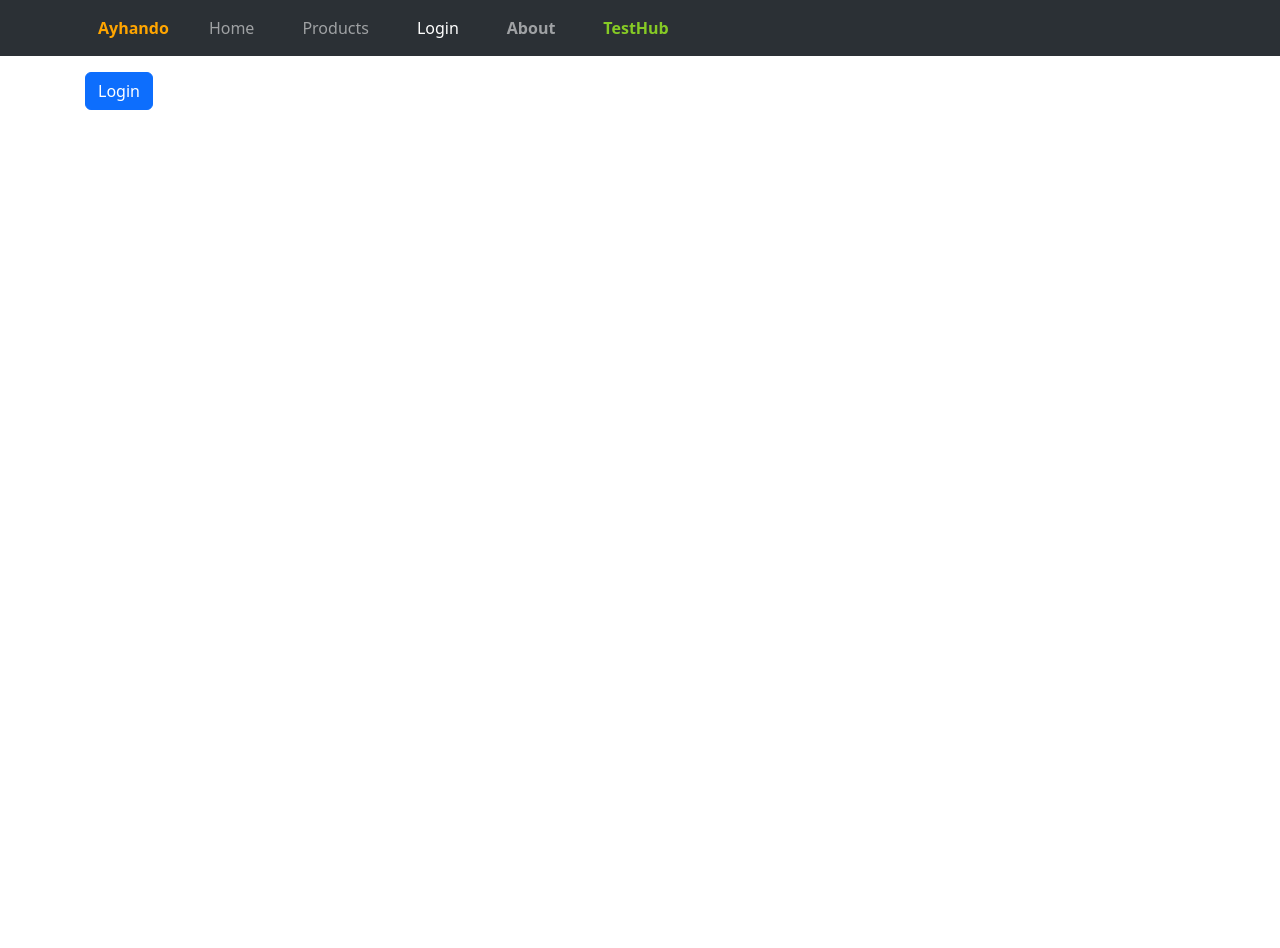
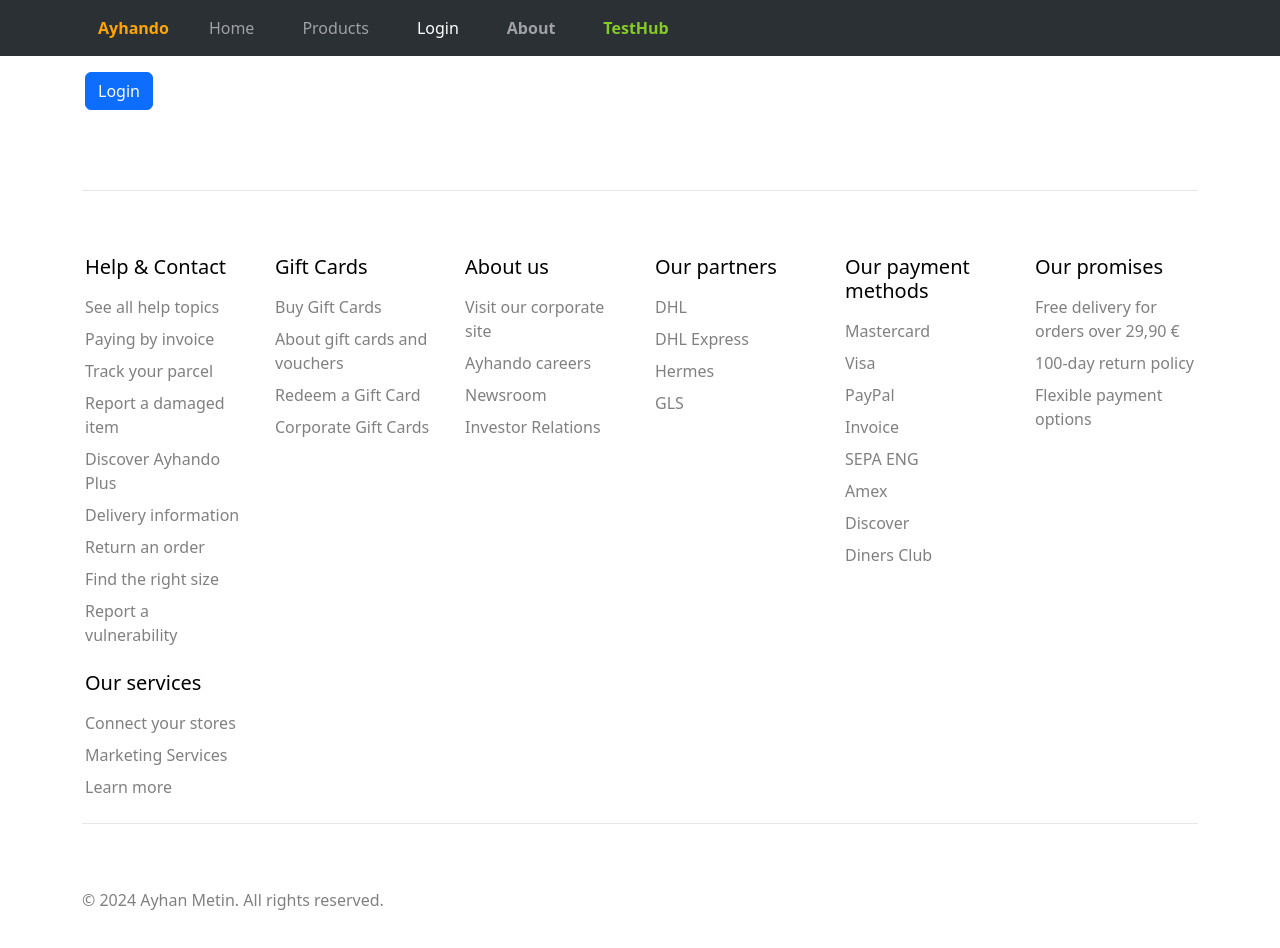
Before and after one commit to ayhanmetin/ayhando-ecommerce, a React (Vite) app: page /login in a window 1280 px wide. Shown: the top 948 px of the page. Before the commit the page ends 800 px from the top, so only its background shows below. Built offline with nearby package versions, Linux system fonts and the light colour scheme.

Commit message:
initial commit

```diff
--- a/src/App.jsx
+++ b/src/App.jsx
@@ -3,6 +3,7 @@ import NavBar from './components/NavBar';
 import SiteRoutes from './SiteRoutes';
 import 'bootstrap/dist/css/bootstrap.min.css';
 import { SiteContext } from './context/SiteContext';
+import Footer from './components/Footer';
 
 function App() {
   const { user, handleLogin, handleLogout } = useContext(SiteContext);
@@ -17,6 +18,7 @@ function App() {
           </div>
         </div>
       </div>
+      <Footer />
     </>
   );
 }
--- a/src/components/Footer.jsx
+++ b/src/components/Footer.jsx
@@ -1,109 +1,116 @@
-import React, { useContext } from 'react';
+import React from 'react';
 
 export default function Footer() {
+  // Inline styles
+  const footerStyle = {
+    marginTop: '5rem',
+    color: 'gray',
+    paddingBottom: '4rem',
+    backgroundColor: 'white',
+  };
 
+  const sectionHeaderStyle = {
+    color: 'black',
+    marginBottom: '1rem',
+  };
+
+  const navLinkStyle = {
+    color: 'gray',
+    textDecoration: 'none',
+    paddingBottom: '0.5rem',
+  };
+
+  const logoStyle = {
+    height: '20px',
+    marginRight: '10px',
+  };
+
+  const copyrightStyle = {
+    paddingTop: '4rem',
+    borderTop: '1px solid #e7e7e7',
+  };
+
+  // Function to render a nav section
+  const renderNavSection = (title, links) => (
+    <div className="col-6 col-md-2 mb-3">
+      <h5 style={sectionHeaderStyle}>{title}</h5>
+      <ul className="nav flex-column">
+        {links.map((link) => (
+          <li key={link} className="nav-item mb-2">
+            <a href="#" style={navLinkStyle}>
+              {link}
+            </a>
+          </li>
+        ))}
+      </ul>
+    </div>
+  );
 
   return (
-    <div className="mt-5" data-bs-theme="dark">
+    <div style={footerStyle}>
       <div className="container">
-        <footer className="py-5">
+        <footer>
+          <div
+            className="d-flex flex-column flex-sm-row justify-content-between"
+            style={copyrightStyle}
+          ></div>
           <div className="row">
-            <div className="col-6 col-md-2 mb-3">
-              <h5>Section</h5>
-              <ul className="nav flex-column">
-                <li className="nav-item mb-2">
-                  <a href="#" className="nav-link p-0 text-muted">
-                    Home
-                  </a>
-                </li>
-                <li className="nav-item mb-2">
-                  <a href="#" className="nav-link p-0 text-muted">
-                    Features
-                  </a>
-                </li>
-                <li className="nav-item mb-2">
-                  <a href="#" className="nav-link p-0 text-muted">
-                    Pricing
-                  </a>
-                </li>
-                <li className="nav-item mb-2">
-                  <a href="#" className="nav-link p-0 text-muted">
-                    FAQs
-                  </a>
-                </li>
-                <li className="nav-item mb-2">
-                  <a href="#" className="nav-link p-0 text-muted">
-                    About
-                  </a>
-                </li>
-              </ul>
-            </div>
-
-            <div className="col-6 col-md-2 mb-3">
-              <h5>Section</h5>
-              <ul className="nav flex-column">
-                <li className="nav-item mb-2">
-                  <a href="#" className="nav-link p-0 text-muted">
-                    Home
-                  </a>
-                </li>
-                <li className="nav-item mb-2">
-                  <a href="#" className="nav-link p-0 text-muted">
-                    Features
-                  </a>
-                </li>
-                <li className="nav-item mb-2">
-                  <a href="#" className="nav-link p-0 text-muted">
-                    Pricing
-                  </a>
-                </li>
-                <li className="nav-item mb-2">
-                  <a href="#" className="nav-link p-0 text-muted">
-                    FAQs
-                  </a>
-                </li>
-                <li className="nav-item mb-2">
-                  <a href="#" className="nav-link p-0 text-muted">
-                    About
-                  </a>
-                </li>
-              </ul>
-            </div>
-
-            <div className="col-6 col-md-2 mb-3">
-              <h5>Section</h5>
-              <ul className="nav flex-column">
-                <li className="nav-item mb-2">
-                  <a href="#" className="nav-link p-0 text-muted">
-                    Home
-                  </a>
-                </li>
-                <li className="nav-item mb-2">
-                  <a href="#" className="nav-link p-0 text-muted">
-                    Features
-                  </a>
-                </li>
-                <li className="nav-item mb-2">
-                  <a href="#" className="nav-link p-0 text-muted">
-                    Pricing
-                  </a>
-                </li>
-                <li className="nav-item mb-2">
-                  <a href="#" className="nav-link p-0 text-muted">
-                    FAQs
-                  </a>
-                </li>
-                <li className="nav-item mb-2">
-                  <a href="#" className="nav-link p-0 text-muted">
-                    About
-                  </a>
-                </li>
-              </ul>
-            </div>
+            {renderNavSection('Help & Contact', [
+              'See all help topics',
+              'Paying by invoice',
+              'Track your parcel',
+              'Report a damaged item',
+              'Discover Ayhando Plus',
+              'Delivery information',
+              'Return an order',
+              'Find the right size',
+              'Report a vulnerability',
+            ])}
+            {renderNavSection('Gift Cards', [
+              'Buy Gift Cards',
+              'About gift cards and vouchers',
+              'Redeem a Gift Card',
+              'Corporate Gift Cards',
+            ])}
+            {renderNavSection('About us', [
+              'Visit our corporate site',
+              'Ayhando careers',
+              'Newsroom',
+              'Investor Relations',
+            ])}
+            {renderNavSection('Our partners', [
+              'DHL',
+              'DHL Express',
+              'Hermes',
+              'GLS',
+            ])}
+            {renderNavSection('Our payment methods', [
+              'Mastercard',
+              'Visa',
+              'PayPal',
+              'Invoice',
+              'SEPA ENG',
+              'Amex',
+              'Discover',
+              'Diners Club',
+            ])}
+            {renderNavSection('Our promises', [
+              'Free delivery for orders over 29,90 €',
+              '100-day return policy',
+              'Flexible payment options',
+            ])}
+            {renderNavSection('Our services', [
+              'Connect your stores',
+              'Marketing Services',
+              'Learn more',
+            ])}
           </div>
 
-          <div className="d-flex flex-column flex-sm-row justify-content-between py-4 my-4 border-top">
-            <p>© 2022 Company, Inc. All rights reserved.</p>
+          <div
+            className="d-flex flex-column flex-sm-row justify-content-between"
+            style={copyrightStyle}
+          >
+            <p>© 2024 Ayhan Metin. All rights reserved.</p>
           </div>
         </footer>
       </div>
```
